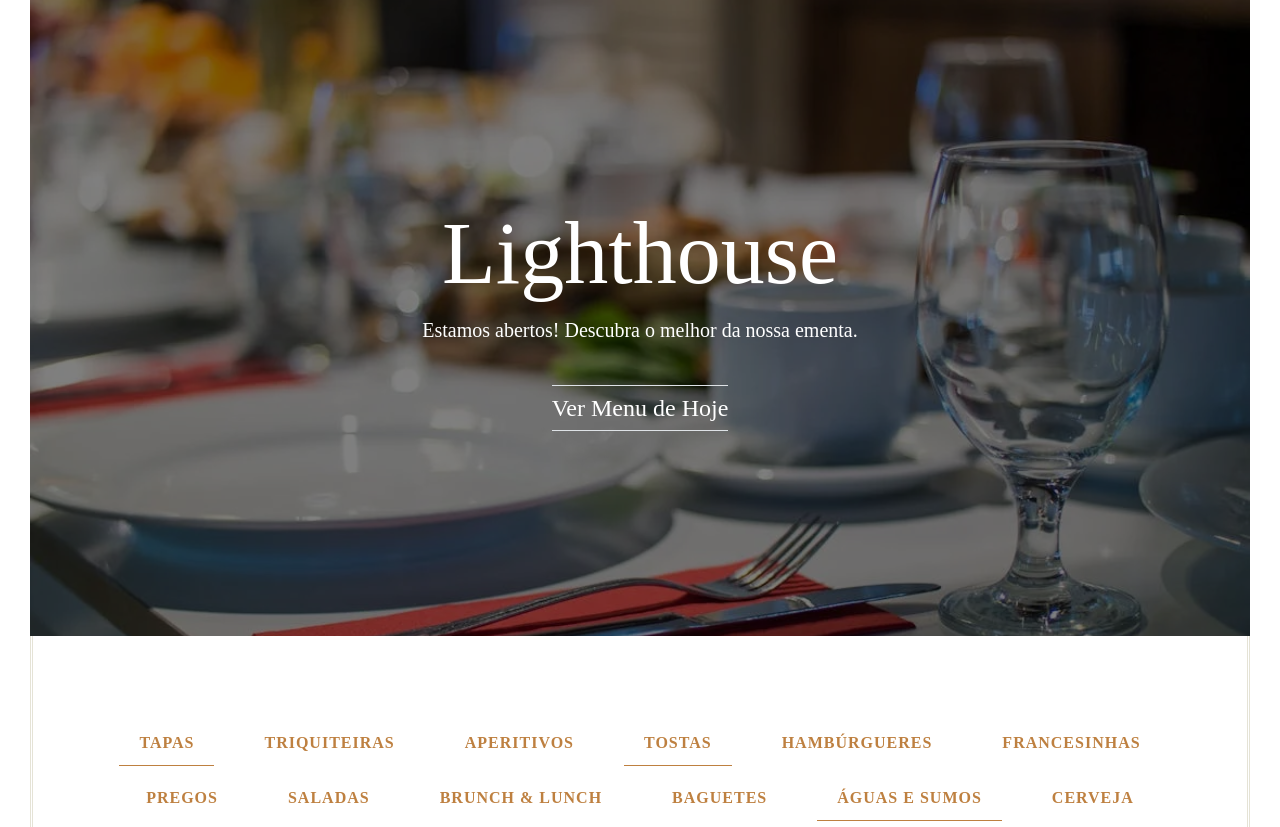
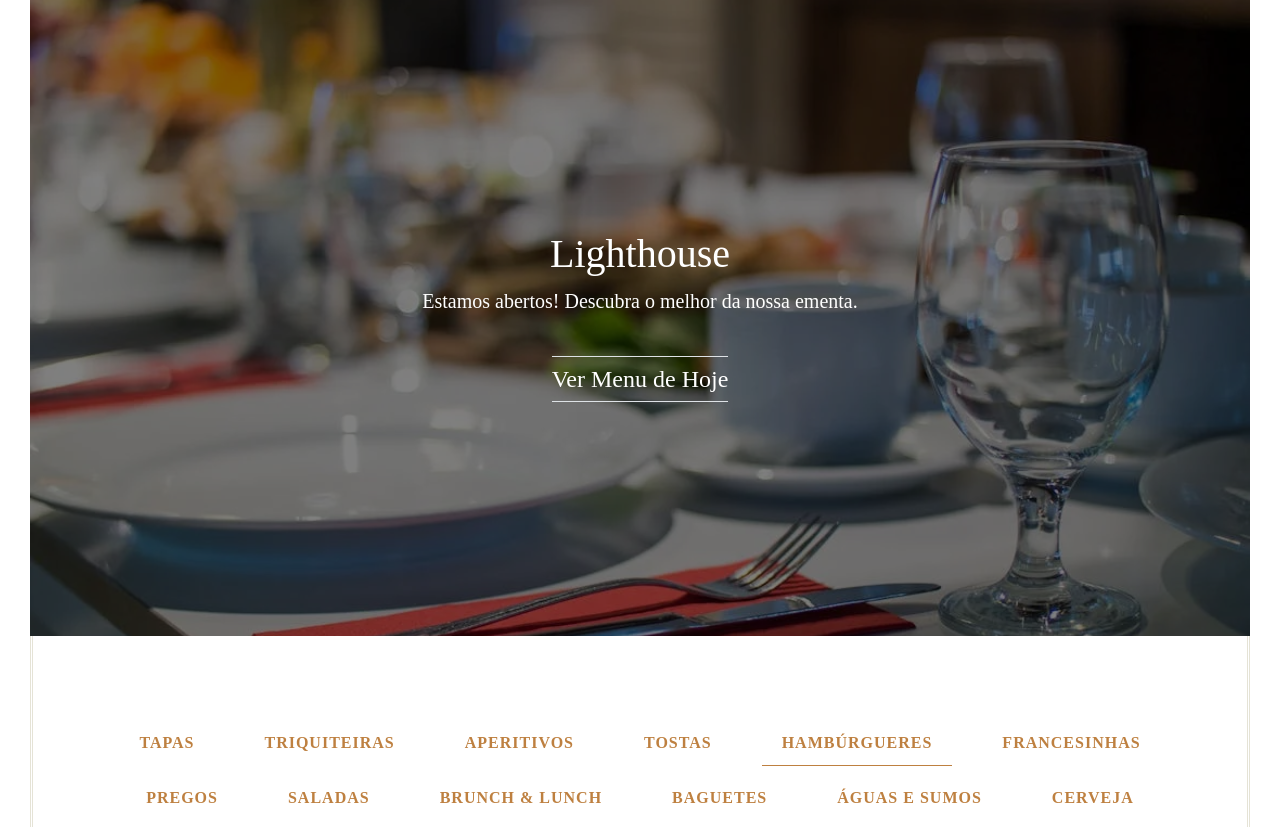
Before and after one commit to Delty-WebSites/Triquiteira, a plain HTML site: page index.html in a window 1280 px wide. Shown: the part 77-904 px from the top of the page. Drawn offline with nearby package versions, Linux system fonts and the light colour scheme; a web font is replaced by a local one.

Commit message:
Alteracoes e envio do qr code

```diff
--- a/index.html
+++ b/index.html
@@ -35,7 +35,7 @@
     <div class="block hero1 my-auto"
         style="background-image:url(./img/background.png);">
         <div class="container-fluid text-center">
-            <h1 class="display-2 text-white" data-aos="fade-up" data-aos-duration="1000" data-aos-offset="0">Lighthouse</h1>
+            <h1 class="display-5 text-white text-center" data-aos="fade-up" data-aos-duration="1000" data-aos-offset="0">Lighthouse</h1>
             <p class="lead text-white" data-aos="fade-up" data-aos-duration="1000" data-aos-delay="600">Estamos abertos! Descubra o melhor da nossa ementa.</p>
             <a href="#menu" class="btn-text lead d-inline-block text-white border-top border-bottom mt-4 pt-1 pb-1"
                 data-aos="fade-up" data-aos-duration="1000" data-aos-delay="1200">Ver Menu de Hoje</a>
@@ -49,13 +49,13 @@
                 <div class="block menu1">
                     <div class="buttons-container">
                         <!-- Entradas -->
-                        <a href="#" class="button button--is-active" data-target="tapasMenu">Tapas</a>
+                        <a href="#" class="button" data-target="tapasMenu">Tapas</a>
                         <a href="#" class="button" data-target="snacksMenu">Triquiteiras</a>
                         <a href="#" class="button" data-target="aperitifsMenu">Aperitivos</a>
 
                         <!-- Comidas -->
-                        <a href="#" class="button button--is-active" data-target="tostasMenu">Tostas</a>
-                        <a href="#" class="button" data-target="burgersMenu">Hambúrgueres</a>
+                        <a href="#" class="button" data-target="tostasMenu">Tostas</a>
+                        <a href="#" class="button button--is-active" data-target="burgersMenu">Hambúrgueres</a>
                         <a href="#" class="button" data-target="francesinhasMenu">Francesinhas</a>
                         <a href="#" class="button" data-target="pregosMenu">Pregos</a>
                         <a href="#" class="button" data-target="saladsMenu">Saladas</a>
@@ -63,7 +63,7 @@
                         <a href="#" class="button" data-target="baguettesMenu">Baguetes</a>
 
                         <!-- Bebidas -->
-                        <a href="#" class="button button--is-active" data-target="beveragesMenu">Águas e Sumos</a>
+                        <a href="#" class="button" data-target="beveragesMenu">Águas e Sumos</a>
                         <a href="#" class="button" data-target="beerMenu">Cerveja</a>
                         <a href="#" class="button" data-target="sangriasMenu">Sangrias</a>
                         <a href="#" class="button" data-target="cocktailsMenu">Cocktails</a>
```
Also changed, not shown: img/qr-code.png (added).
